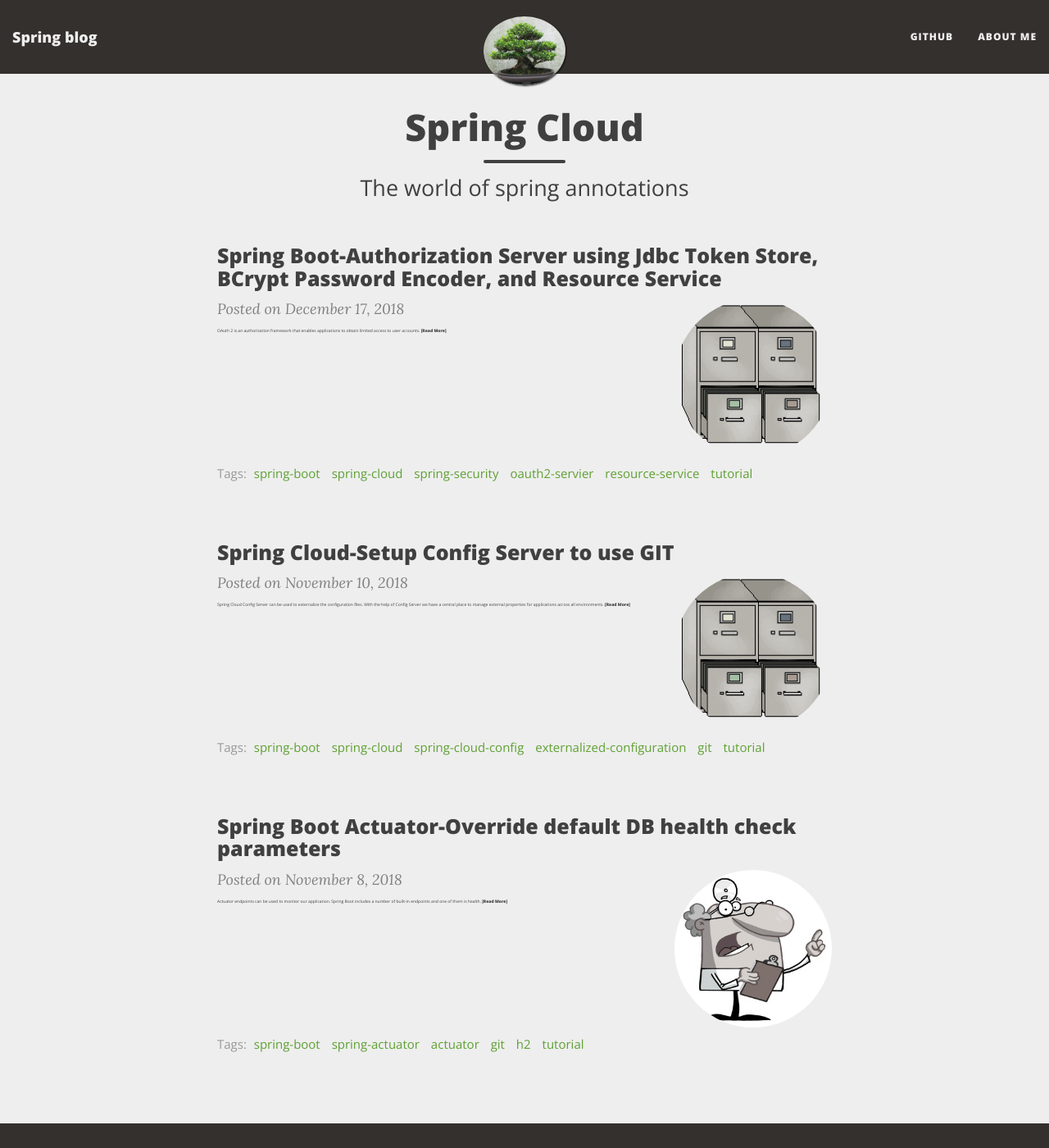
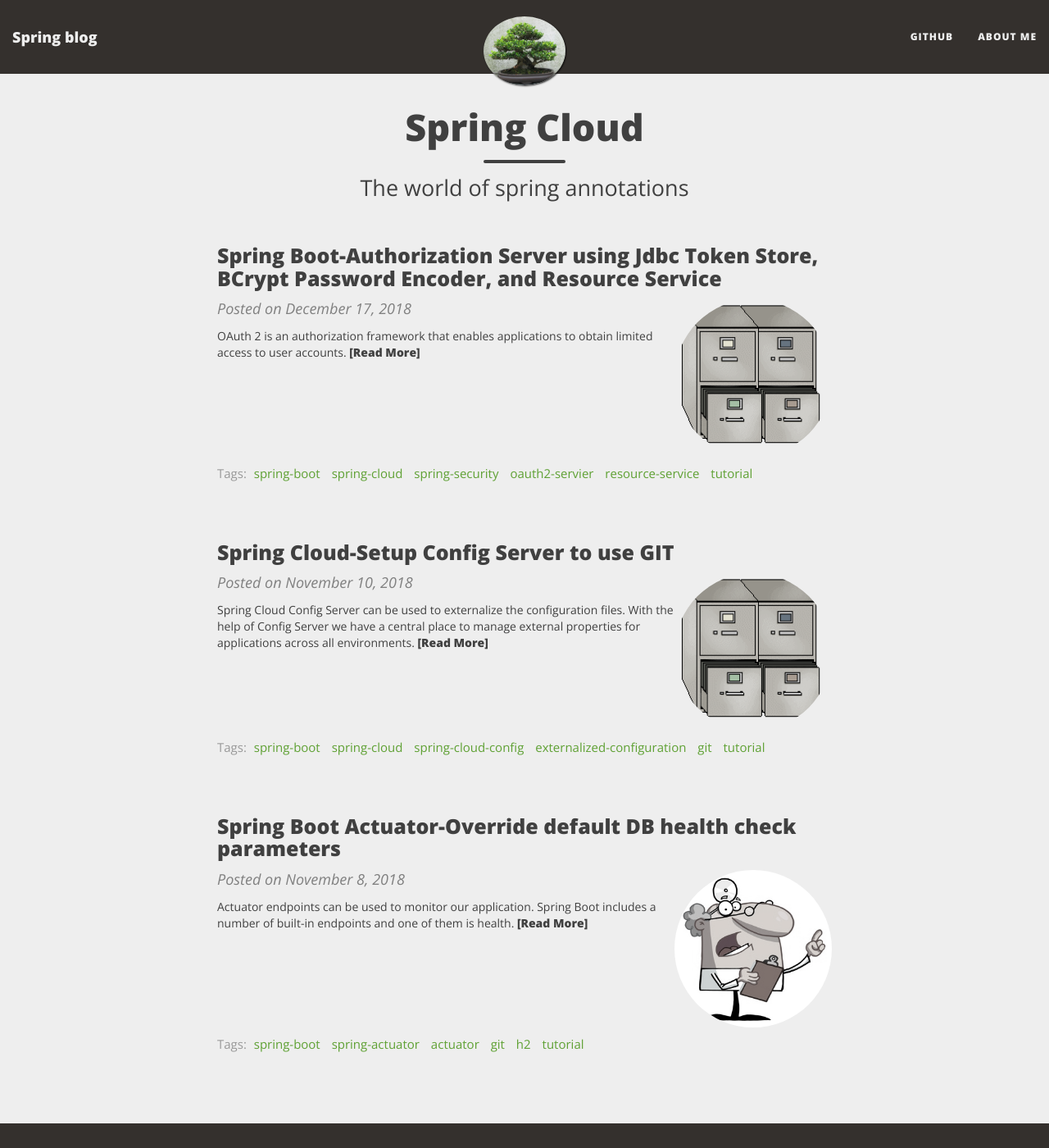
Before and after one commit to codeaches/codeaches.github.io, a Jekyll site: the page built from index.html, in a window 1280 px wide and 1400 px high. Shown: the whole window at 82% size. Built offline with Jekyll 4.4.1, drawn with Linux system fonts in a browser that asks for light colours; nearby versions of some CDN libraries; the list of posts is cut into pages by our own code.

Commit message:
no message

```diff
--- a/css/main.css
+++ b/css/main.css
@@ -6,9 +6,16 @@
 
 /* --- General --- */
 
+/*
+Changed
+from
+'Lora', 'Times New Roman', serif;
+to
+'Open Sans', 'Helvetica Neue', Helvetica, Arial, sans-serif;
+*/
 body {
-  font-family: 'Lora', 'Times New Roman', serif;
-  font-size: 5px; /* changed from 18 to 5 */
+  font-family: 'Open Sans', 'Helvetica Neue', Helvetica, Arial, sans-serif;
+  font-size: 14px; /* changed from 18 to 14 */
   color: #404040;
   position: relative;
   background-color: {{ site.page-col }};
```
